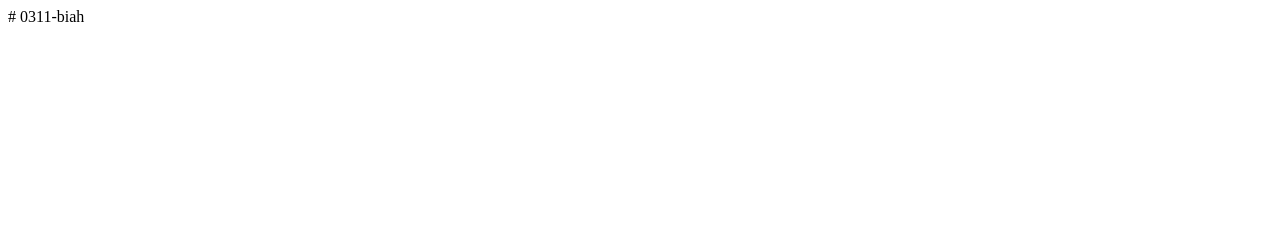
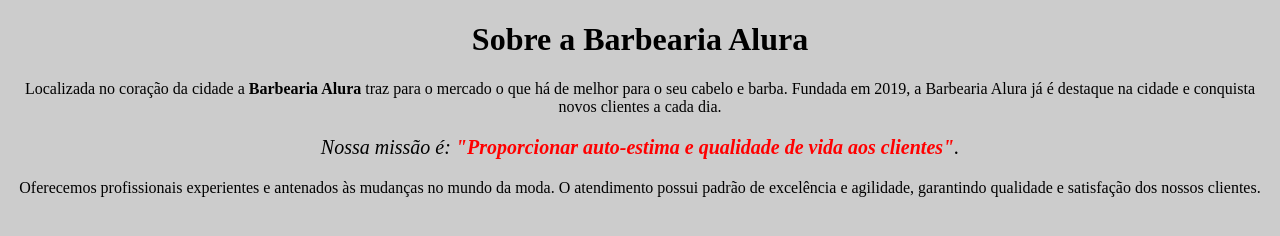
Before and after one commit to BeatrizVitoriasc/0311-biah, a plain HTML site: page index.html in a window 1280 px wide. Drawn offline with Linux system fonts and the light colour scheme.

Commit message:
Add files via upload

```diff
--- a/index.html
+++ b/index.html
@@ -1 +1,22 @@
-# 0311-biah
+<!DOCTYPE html>
+<html lang="pt-br">
+	<head>
+		<meta charset="UTF-8">
+		<title>Barbearia Alura</title>
+		<link rel="stylesheet" href="style.css">
+
+		<style>
+
+		</style>
+	</head>
+
+	<body>
+		<h1 style="text-align: center">Sobre a Barbearia Alura</h1>
+
+		<p>Localizada no coração da cidade a <strong>Barbearia Alura</strong> traz para o mercado o que há de melhor para o seu cabelo e barba. Fundada em 2019, a Barbearia Alura já é destaque na cidade e conquista novos clientes a cada dia.</p>
+
+		<p style="font-size: 20px"><em>Nossa missão é: <strong>"Proporcionar auto-estima e qualidade de vida aos clientes"</strong>.</em></p>
+
+		<p>Oferecemos profissionais experientes e antenados às mudanças no mundo da moda. O atendimento possui padrão de excelência e agilidade, garantindo qualidade e satisfação dos nossos clientes.</p>
+	</body>
+</html>
--- /dev/null
+++ b/style.css
@@ -0,0 +1,11 @@
+body {
+	background: #CCCCCC
+}
+
+p {
+	text-align: center;
+}
+
+em strong {
+	color: #FF0000;
+}
```
